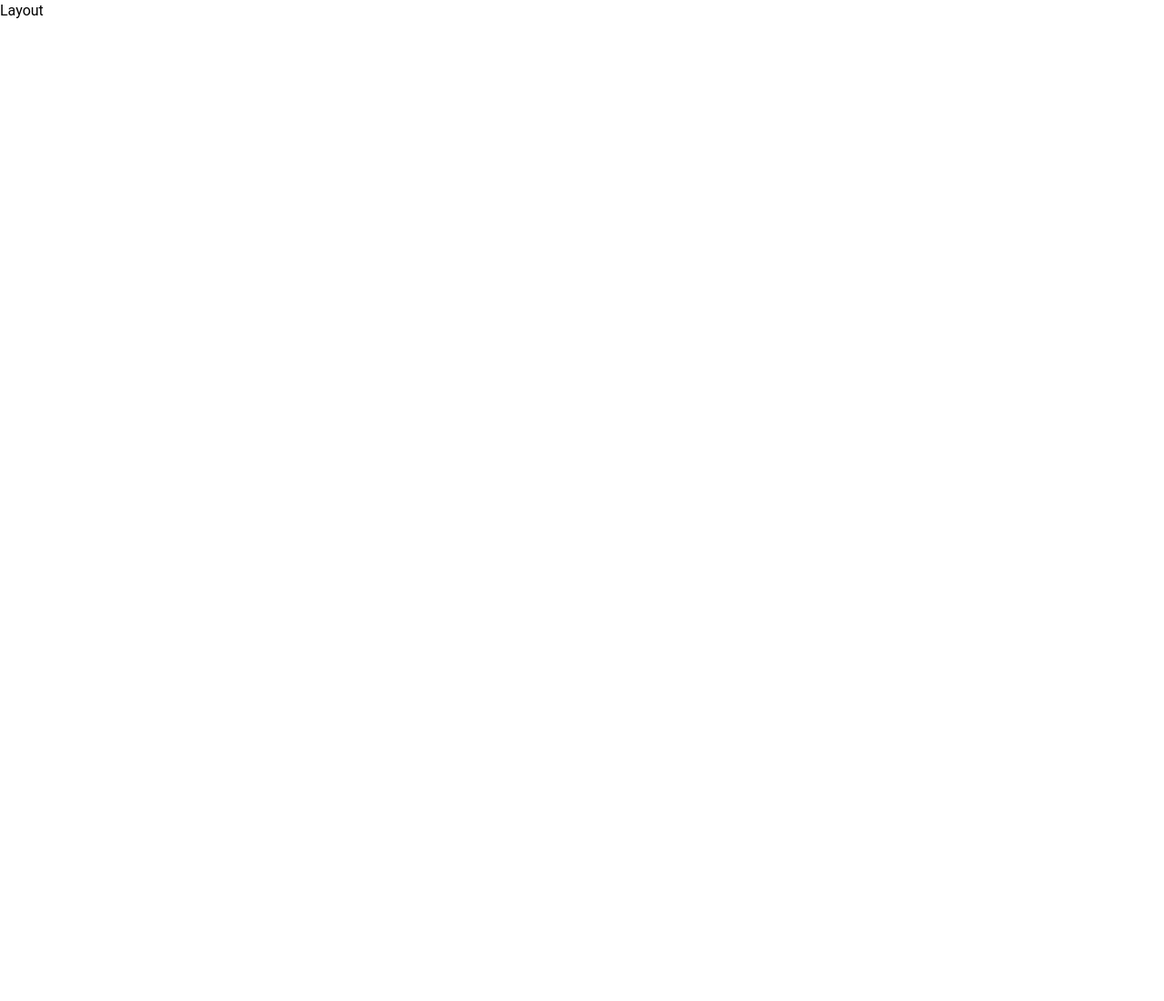
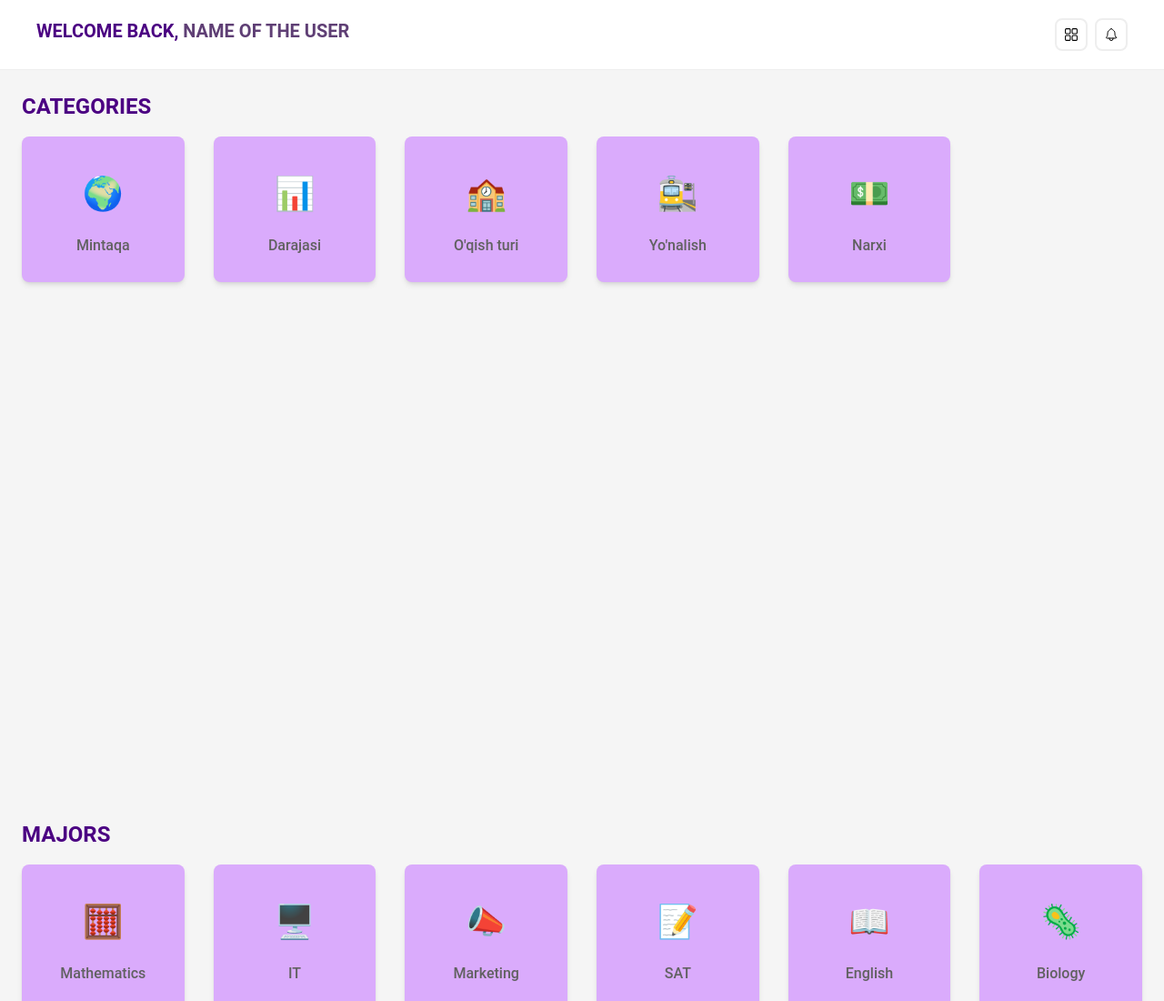
Before and after one commit to shokhsanam18/FindEdu-Dashboard, a React (Vite) app: page / in a window 1280 px wide. Shown: the top 1100 px of the page at 91% size. Before the commit the page ends 800 px from the top, so only its background shows below. Built offline with nearby package versions, Linux system fonts and the light colour scheme.

Commit message:
added criterias and majors

```diff
--- a/package.json
+++ b/package.json
@@ -14,6 +14,7 @@
     "lucide-react": "^0.479.0",
     "react": "^19.0.0",
     "react-dom": "^19.0.0",
+    "react-icons": "^5.5.0",
     "react-router-dom": "^7.3.0",
     "zustand": "^5.0.3"
   },
--- a/src/App.jsx
+++ b/src/App.jsx
@@ -3,13 +3,13 @@ import { Route, Routes } from "react-router-dom";
 import Layout from "./components/Layout";
 import CEO from "./pages/CEO";
 import Users from "./pages/Users";
-import Main from "./pages/Main";
+import Main from "./pages/mainpage/Main";
 
 function App() {
   return (
     <div>
       <Routes>
-      <Route path="/" element={<Layout />}>
+        <Route path="/" element={<Main />}>
           <Route index element={<Main />} />
           <Route path="/Users" element={<Users />} />
           <Route path="/CEO" element={<CEO />} />
--- a/src/pages/Main.jsx
+++ /dev/null
@@ -1,9 +0,0 @@
-import React from 'react'
-
-const Main = () => {
-  return (
-    <div>Main</div>
-  )
-}
-
-export default Main
--- /dev/null
+++ b/src/pages/mainpage/Main.jsx
@@ -0,0 +1,15 @@
+import React from "react";
+import Header from "./header";
+import Categories from "./categories";
+import Majors from "./Majors";
+const Main = () => {
+  return (
+    <div className="flex-1">
+      <Header />
+      <Categories />
+      <Majors />
+    </div>
+  );
+};
+
+export default Main;
--- /dev/null
+++ b/src/pages/mainpage/Majors.jsx
@@ -0,0 +1,50 @@
+import React from "react";
+import { Card, Typography } from "@material-tailwind/react";
+
+export const Title = ({ children }) => {
+  return (
+    <Typography
+      variant="h4"
+      className="uppercase font-bold mb-4 text-[#4B0082] "
+    >
+      {children}
+    </Typography>
+  );
+};
+
+const Majors = () => {
+  const majors = [
+    { name: "Mathematics", icon: "🧮" },
+    { name: "IT", icon: "🖥️" },
+    { name: "Marketing", icon: "📣" },
+    { name: "SAT", icon: "📝" },
+    { name: "English", icon: "📖" },
+    { name: "Biology", icon: "🦠" },
+    { name: "Design", icon: "🖌️" },
+    { name: "Chemistry", icon: "🔬" },
+  ];
+
+  return (
+    <div className="w-full min-h-screen px-6 py-6 bg-gray-100 overflow-hidden">
+      <Title>Majors</Title>
+      <div className="grid grid-cols-2 sm:grid-cols-3 md:grid-cols-4 lg:grid-cols-5 xl:grid-cols-6 gap-4 md:gap-6 lg:gap-8">
+        {majors.map((item, index) => (
+          <Card
+            key={index}
+            shadow={true}
+            className="hover:bg-[#4B0082]  hover:text-white bg-[#daabfc] flex flex-col items-center justify-center p-6 min-w-[120px] sm:min-w-[140px] h-40 rounded-lg transition-all duration-300 hover:scale-105 hover:shadow-lg cursor-pointer"
+          >
+            <div className="text-4xl p-4 rounded-lg transition-colors duration-300">
+              {item.icon}
+            </div>
+            <Typography variant="h6" className="mt-2 font-medium ">
+              {item.name}
+            </Typography>
+          </Card>
+        ))}
+      </div>
+    </div>
+  );
+};
+
+export default Majors;
--- /dev/null
+++ b/src/pages/mainpage/categories.jsx
@@ -0,0 +1,47 @@
+import React from "react";
+import { Card, Typography } from "@material-tailwind/react";
+
+export const Title = ({ children }) => {
+  return (
+    <Typography
+      variant="h4"
+      className="uppercase font-bold mb-4 text-[#4B0082] "
+    >
+      {children}
+    </Typography>
+  );
+};
+
+const Categories = () => {
+  const categories = [
+    { name: "Mintaqa", icon: "🌍" },
+    { name: "Darajasi", icon: "📊" },
+    { name: "O'qish turi", icon: "🏫" },
+    { name: "Yo'nalish", icon: "🚉" },
+    { name: "Narxi", icon: "💵" },
+  ];
+
+  return (
+    <div className="w-full min-h-screen px-6 py-6 bg-gray-100 overflow-hidden">
+      <Title>Categories</Title>
+      <div className="grid grid-cols-2 sm:grid-cols-3 md:grid-cols-4 lg:grid-cols-5 xl:grid-cols-6 gap-4 md:gap-6 lg:gap-8">
+        {categories.map((item, index) => (
+          <Card
+            key={index}
+            shadow={true}
+            className="hover:bg-[#4B0082]  hover:text-white bg-[#daabfc] flex flex-col items-center justify-center p-6 min-w-[120px] sm:min-w-[140px] h-40 rounded-lg transition-all duration-300 hover:scale-105 hover:shadow-lg cursor-pointer"
+          >
+            <div className="text-4xl p-4 rounded-lg transition-colors duration-300">
+              {item.icon}
+            </div>
+            <Typography variant="h6" className="mt-2 font-medium ">
+              {item.name}
+            </Typography>
+          </Card>
+        ))}
+      </div>
+    </div>
+  );
+};
+
+export default Categories;
--- /dev/null
+++ b/src/pages/mainpage/header.jsx
@@ -0,0 +1,19 @@
+import React from "react";
+import { IoNotificationsOutline } from "react-icons/io5";
+import { RxDashboard } from "react-icons/rx";
+const Header = () => {
+  return (
+    <div className="flex justify-between py-5 px-10 border-b border-gray-200">
+      <h1 className="font-bold text-[#4B0082] text-xl uppercase flex-items-center">
+        Welcome back,
+        <span className="font-semibold text-[#5f3f75] "> Name of the User</span>
+      </h1>
+      <div className="flex gap-2">
+        <RxDashboard className="border-2 border-gray-200 p-2 text-4xl rounded-lg hover:bg-[#4B0082] hover:text-white duration-300 cursor-pointer" />
+        <IoNotificationsOutline className="border-2 border-gray-200 p-2 text-4xl rounded-lg hover:bg-[#4B0082] hover:text-white duration-300 cursor-pointer" />
+      </div>
+    </div>
+  );
+};
+
+export default Header;
```
Also changed, not shown: 1 other file (tests, documents, lock files or other folders).
